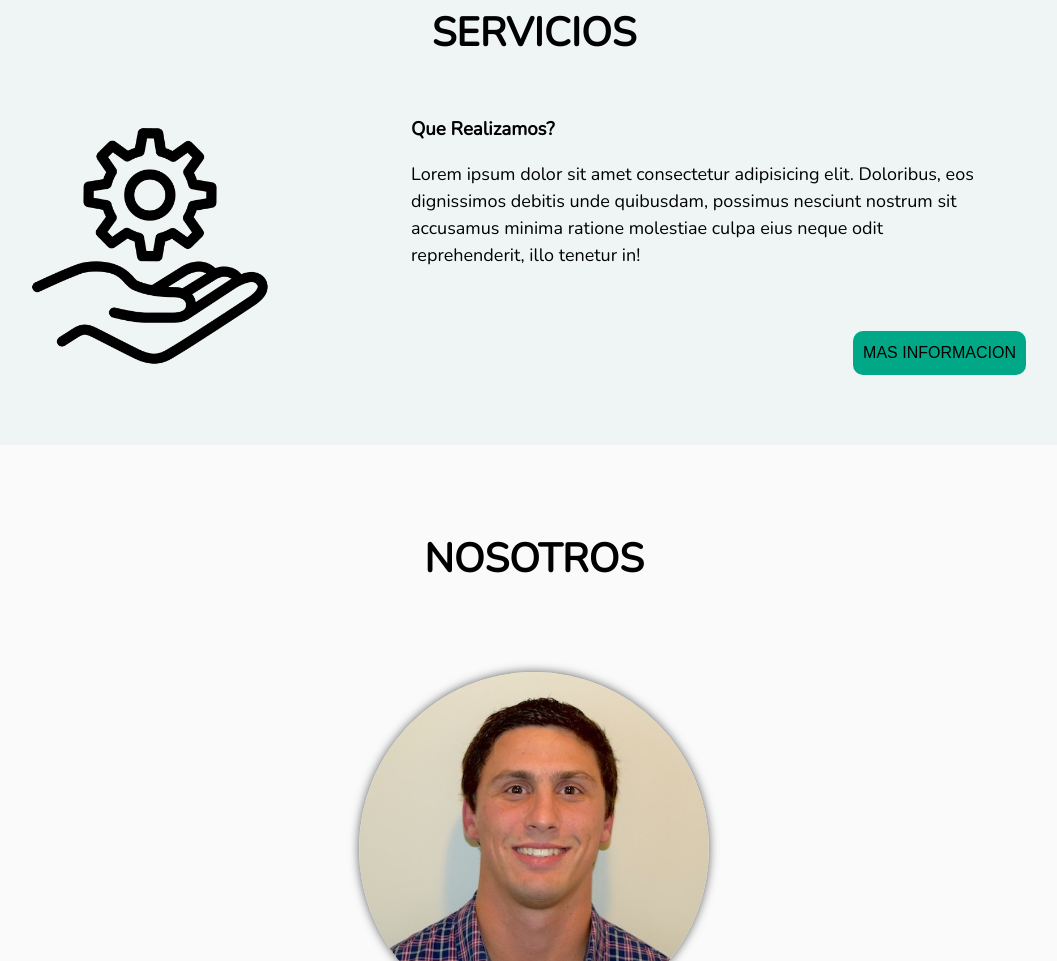
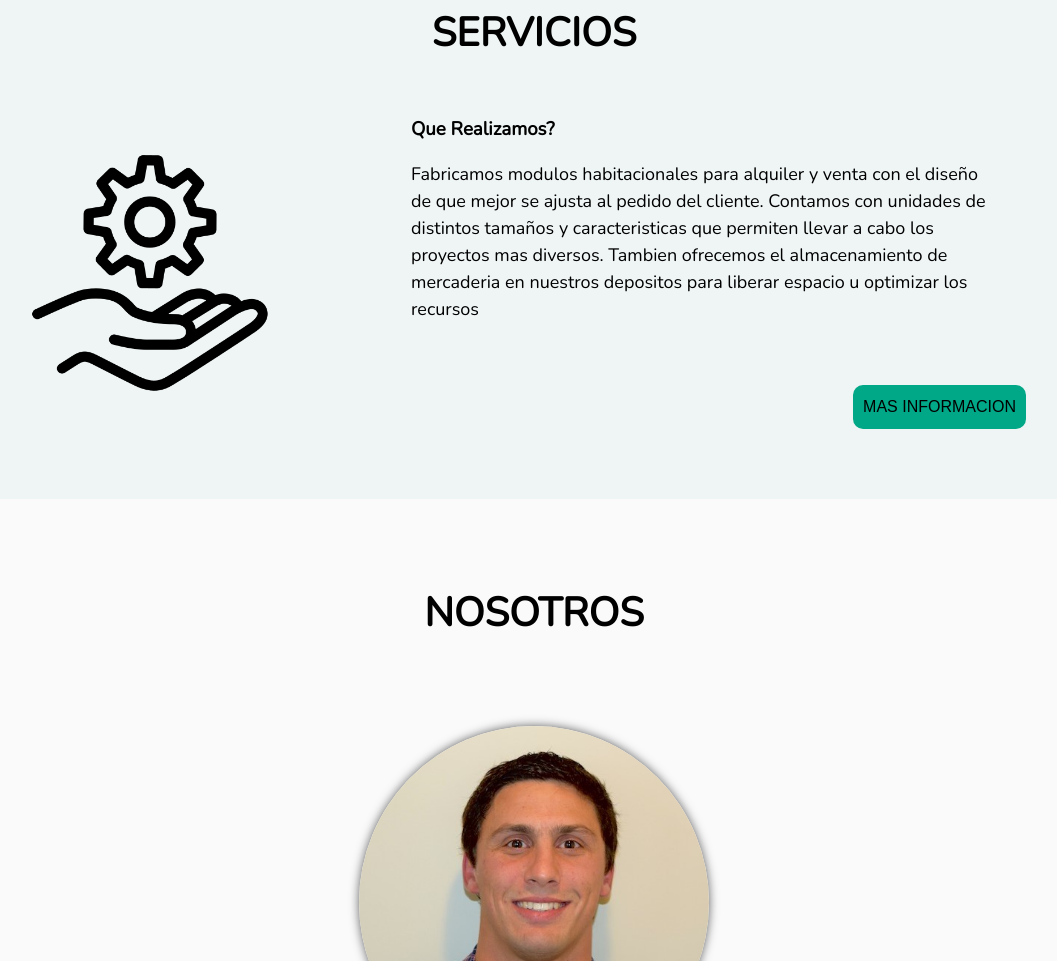
Before and after one commit to ivanhadrowa/clase-desarrollo, a plain HTML site: page index.html in a window 1280 px wide. Shown: the part 875-1836 px from the top of the page, without its empty margins (106-1163 px from the left). Drawn offline with nearby package versions, Linux system fonts and the light colour scheme.

Commit message:
listo 23/08

```diff
--- a/index.html
+++ b/index.html
@@ -74,7 +74,7 @@
 
             <div class="texto-servicios" data-aos="fade-left" data-aos-duration="1000">
                 <h3>Que Realizamos?</h3>
-                <p>Lorem ipsum dolor sit amet consectetur adipisicing elit. Doloribus, eos dignissimos debitis unde quibusdam, possimus nesciunt nostrum sit accusamus minima ratione molestiae culpa eius neque odit reprehenderit, illo tenetur in!</p>
+                <p>Fabricamos modulos habitacionales para alquiler y venta con el diseño de que mejor se ajusta al pedido del cliente. Contamos con unidades de distintos tamaños y caracteristicas que permiten llevar a cabo los proyectos mas diversos. Tambien ofrecemos el almacenamiento de mercaderia en nuestros depositos para liberar espacio u optimizar los recursos</p>
                 <br>
                 <div class="btn-servicios">
                 <a href="./pages/servicios.html">MAS INFORMACION</a>
```
